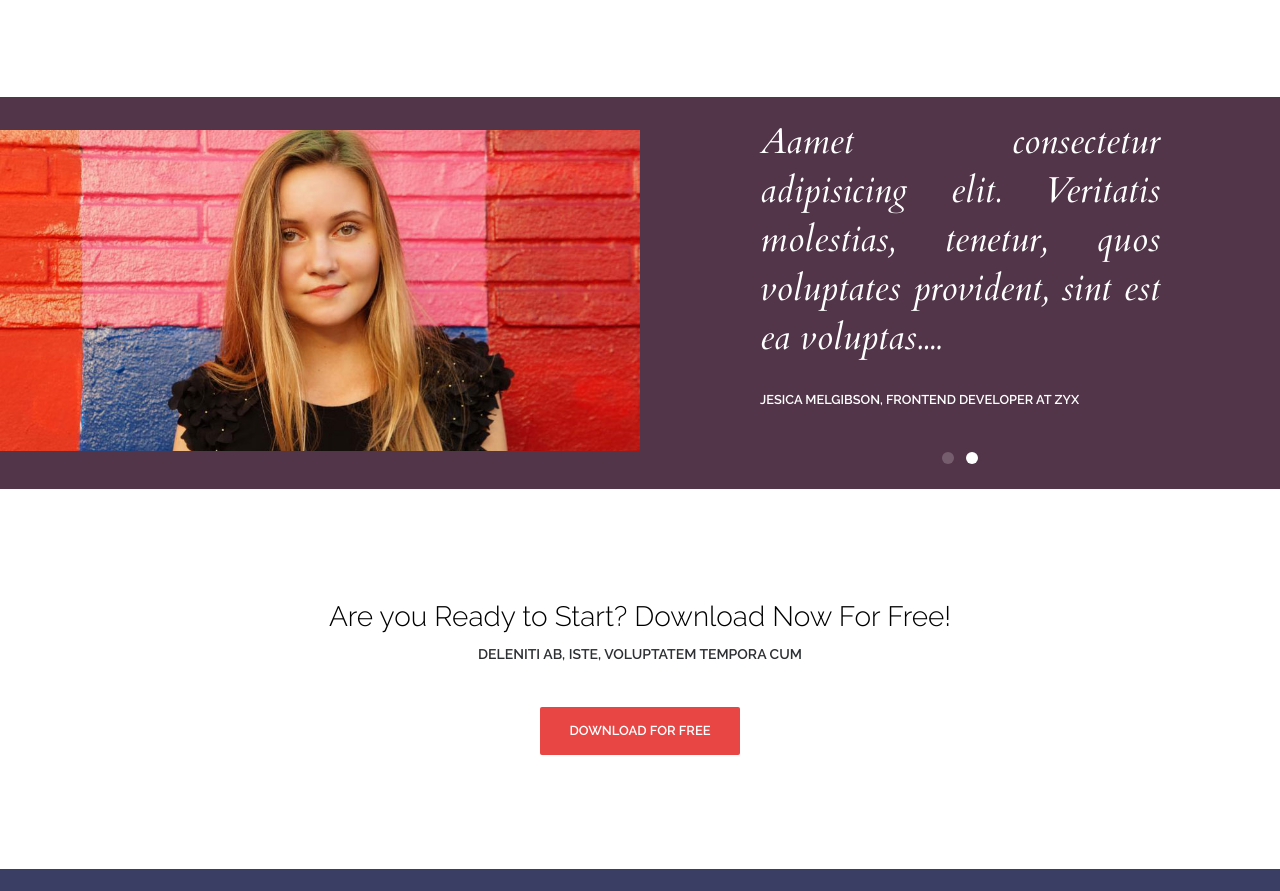
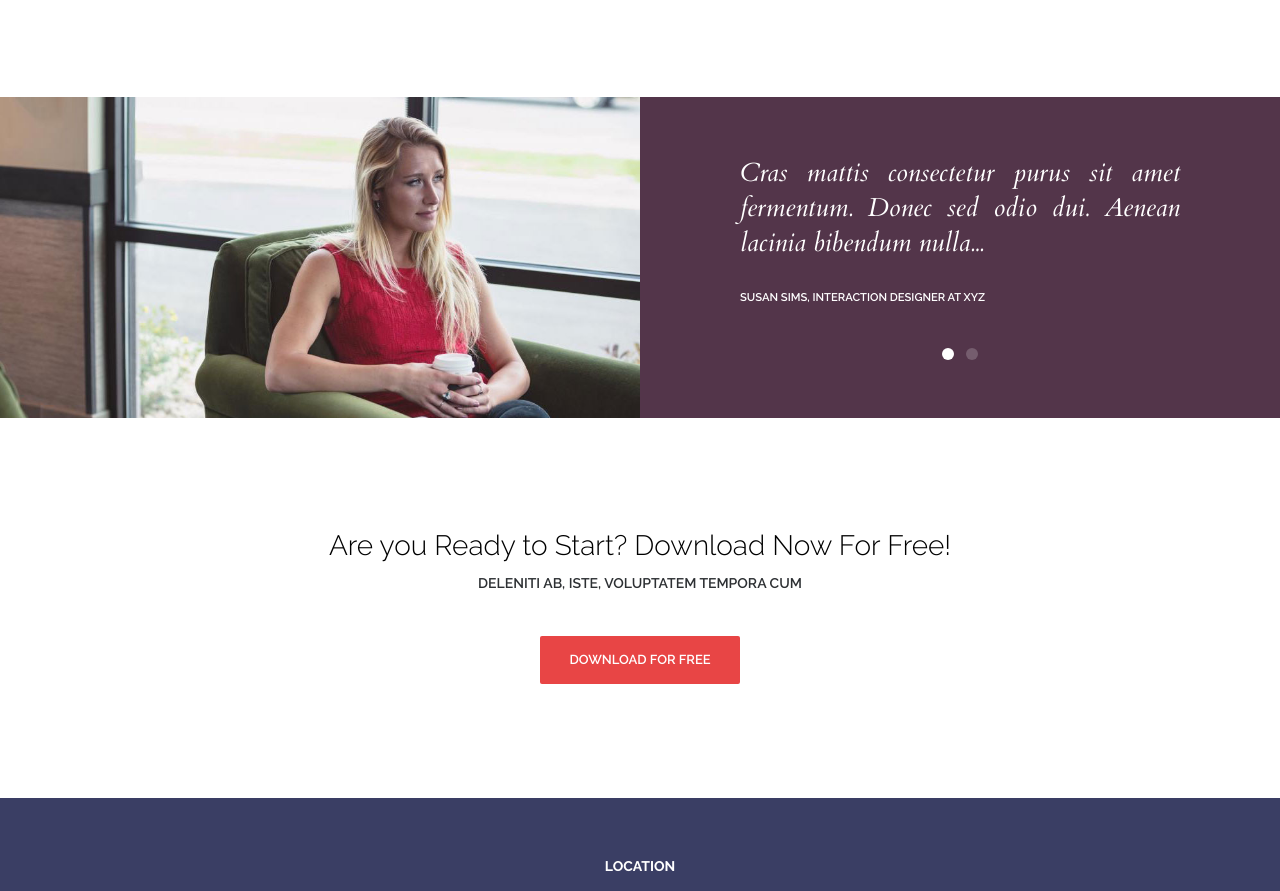
Before and after one commit to mateuszwawrzonkowski/One_page_site, a plain HTML site: page index.html in a window 1280 px wide. Shown: the part 2739-3630 px from the top of the page. Drawn offline with nearby package versions, Linux system fonts and the light colour scheme; files whose address does not match are found by name.

Commit message:
Fix css, add dot click

```diff
--- a/index.html
+++ b/index.html
@@ -234,11 +234,11 @@
         </section>
         <section id="s4" class="testimonials">
             <div class="image">
-                <img class="slider" src="images/testimonial-1.jpg" alt="">
+                <img class="slider" src="images/testimonial-1.jpg" alt="testimonial">
             </div>
             <div class="text">
                 <h1 class="quote">"Cras mattis consectetur purus sit amet fermentum. Donec sed odio dui. Aenean lacinia
-                    bibendum nulla sed consectetur...."</h1>
+                    bibendum nulla..."</h1>
                 <p class="title">Susan Sims, interaction designer at xyz</p>
                 <div class="dots">
                     <span class="dot active"></span>
--- a/main.js
+++ b/main.js
@@ -7,12 +7,12 @@ const navigationMenuButton = document.querySelectorAll('.menu a');
 //Testimonials slider
 const slideList = [{
     img: "images/testimonial-1.jpg",
-        text: "Cras mattis consectetur purus sit amet fermentum. Donec sed odio dui. Aenean lacinia bibendum nulla sed consectetur....",
+    text: "Cras mattis consectetur purus sit amet fermentum. Donec sed odio dui. Aenean lacinia bibendum nulla...",
     titleText: "Susan Sims, interaction designer at xyz"
 },
 {
     img: "images/testimonial-2.jpg",
-        text: "Aamet consectetur adipisicing elit. Veritatis molestias, tenetur, quos voluptates provident, sint est ea voluptas....",
+    text: "Aamet consectetur adipisicing elit. Veritatis molestias, tenetur, quos voluptates provident, sint est ea...",
     titleText: "Jesica Melgibson, frontend developer at zyx"
 }
 ];
@@ -23,7 +23,7 @@ const title = document.querySelector('p.title');
 const dots = [...document.querySelectorAll('.dots span.dot')];
 
 //Interface
-const time = 5000;
+const time = 3000;
 let active = 0;
 
 const changeSlide = () => {
@@ -36,15 +36,30 @@ const changeSlide = () => {
     title.textContent = slideList[active].titleText;
     changeDot();
 }
-
+//Change dot on interval
 const changeDot = () => {
     const activeDot = dots.findIndex(dot => dot.classList.contains('active'));
     dots[activeDot].classList.remove('active');
     dots[active].classList.add('active');
 }
 
-setInterval(changeSlide, time);
+let dotInterval = setInterval(changeSlide, time);
 
+//Change dot on click
+dots.forEach(dot => dot.addEventListener('click', function () {
+    if (!dot.classList.contains('active')) {
+        const activeDot = dots.findIndex(dot => dot.classList.contains('active'));
+        dots[activeDot].classList.remove('active');
+        dot.classList.add('active');
+        changeSlide();
+    }
+    clearInterval(dotInterval);
+    dotInterval = setInterval(changeSlide, time);
+}))
+
+const changeDotOnClick = () => {
+
+}
 
 //Project section - Lightbox gallery
 
--- a/scrollTo.js
+++ b/scrollTo.js
@@ -1,9 +1,17 @@
 $('nav a').on('click', function () {
     const goToSection = "#" + $(this).attr('class');
     const navbarHeight = $('.navbar').height();
-    $('body, html').animate({
-        scrollTop: $(goToSection).offset().top - navbarHeight,
-    })
+    const navbarHeightActive = 75;
+
+    if (document.documentElement.scrollTop === 0) {
+        $('body, html').animate({
+            scrollTop: $(goToSection).offset().top - navbarHeightActive,
+        })
+    } else {
+        $('body, html').animate({
+            scrollTop: $(goToSection).offset().top - navbarHeight,
+        })
+    }
 })
 
 $('.header-content img').on('click', function () {
--- a/style.css
+++ b/style.css
@@ -398,7 +398,7 @@ section.projects {
     color: white;
 }
 
-.testimonials .image {
+.testimonials div.image {
     flex-grow: 1;
 }
 
@@ -413,9 +413,14 @@ section.projects {
     font-family: "Cardo", sans-serif;
     font-size: 26px;
     font-weight: 400;
+    margin-top: 20px;
+    margin-bottom: 30px;
+    font-style: italic;
+    font-weight: normal;
 }
 
 .testimonials img {
+    display: block;
     max-width: 100%;
     max-height: 100%;
 }
@@ -429,22 +434,13 @@ section.projects {
 .testimonials p {
     text-transform: uppercase;
     font-size: 0.8rem;
-    margin-bottom: 15px;
-}
-
-.testimonials h1 {
-    margin-top: 20px;
-    margin-bottom: 30px;
-    font-style: italic;
-    font-size: 1.3rem;
-    font-weight: normal;
 }
 
 .testimonials .dots {
     display: flex;
     justify-content: center;
-    margin-bottom: 25px;
-    margin: 25 auto;
+    align-items: center;
+    height: 50px;
 }
 
 .testimonials .dots span {
@@ -634,6 +630,14 @@ footer {
     .projects div {
         flex-basis: 50%;
     }
+    .testimonials h1,
+    .testimonials p {
+        padding: 0 50px;
+    }
+
+    .testimonials .dots {
+        height: 60px;
+    }
 }
 
 @media only screen and (min-width: 990px) {
@@ -655,9 +659,16 @@ footer {
     }
 
     .testimonials p {
-        margin-bottom: 45px;
+        font-size: 0.7rem;
+    }
+    .testimonials .text h1 {
+        font-size: 1.375rem;
+        padding-top: 25px;
     }
 
+    .testimonials .dots {
+        height: 65px;
+    }
 }
 
 /* For devices with width of 1280px and more, like desktop computers */
@@ -690,6 +701,14 @@ footer {
 
     .hamburger {
         display: none;
+    }
+
+    .testimonials .text h1 {
+        font-size: 1.5rem;
+    }
+
+    .testimonials .dots {
+        height: 65px;
     }
 }
 
@@ -728,11 +747,34 @@ footer {
     }
 
     .testimonials .text {
-        padding: 0 100px;
+        padding: 0 30px;
     }
 
     .testimonials .text h1 {
-        font-size: 36px;
+        font-size: 26px;
+    }
+    .testimonials .dots {
+        height: 100px;
+    }
+}
+
+@media only screen and (min-width: 1400px){
+    .testimonials .text {
+        padding: 0 55px;
+    }
+
+    .testimonials .text h1 {
+        font-size: 32px;
+    }
+
+    .testimonials .dots {
+        height: 130px;
+    }
+}
+@media only screen and (min-width: 1600px){
+
+    .testimonials .dots {
+        align-items: flex-end;
     }
 }
 
```
Lines whose indentation alone changed are shown as unchanged.
